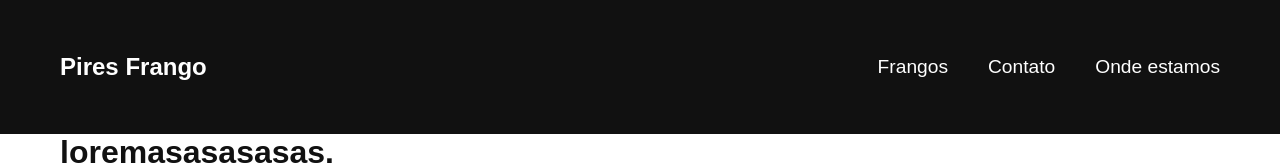
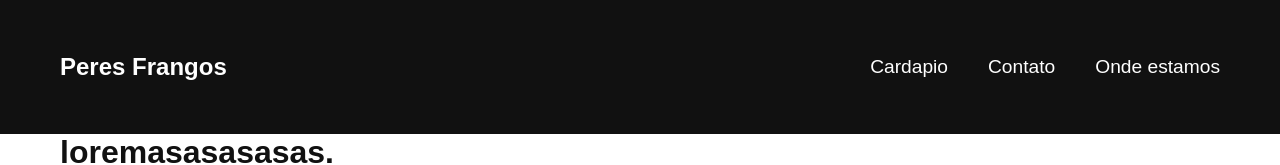
Before and after one commit to vitorozorio/Peres-Frangos, a plain HTML site: page index.html in a window 1280 px wide. Shown: the top 165 px of the page. Drawn offline with Linux system fonts and the light colour scheme.

Commit message:
mudando o icone e alguns nomes

```diff
--- a/index.html
+++ b/index.html
@@ -4,17 +4,18 @@
 <head>
     <meta charset="UTF-8">
     <meta name="viewport" content="width=device-width, initial-scale=1.0">
+    <link rel="icon" type="./img" href="./img/chicken_2059469.png">
     <link rel="stylesheet" href="./src/style/style.css">
-    <title>Pires Frango - O melhor frango da região</title>
+    <title>Peres Frangos - O melhor frango da região</title>
 </head>
 
 <body>
     <header class="header-bg">
         <div class="header container">
-            <a href="">Pires Frango</a>
+            <a href="">Peres Frangos</a>
             <nav aria-label="primária">
                 <ul class="header-menu">
-                    <li><a href="#frangos">Frangos</a></li>
+                    <li><a href="#frangos">Cardapio</a></li>
                     <li><a href="#frangos">Contato</a></li>
                     <li><a href="#frangos">Onde estamos</a></li>
                 </ul>
```
Also changed, not shown: img/chicken_2059469.png (added).
